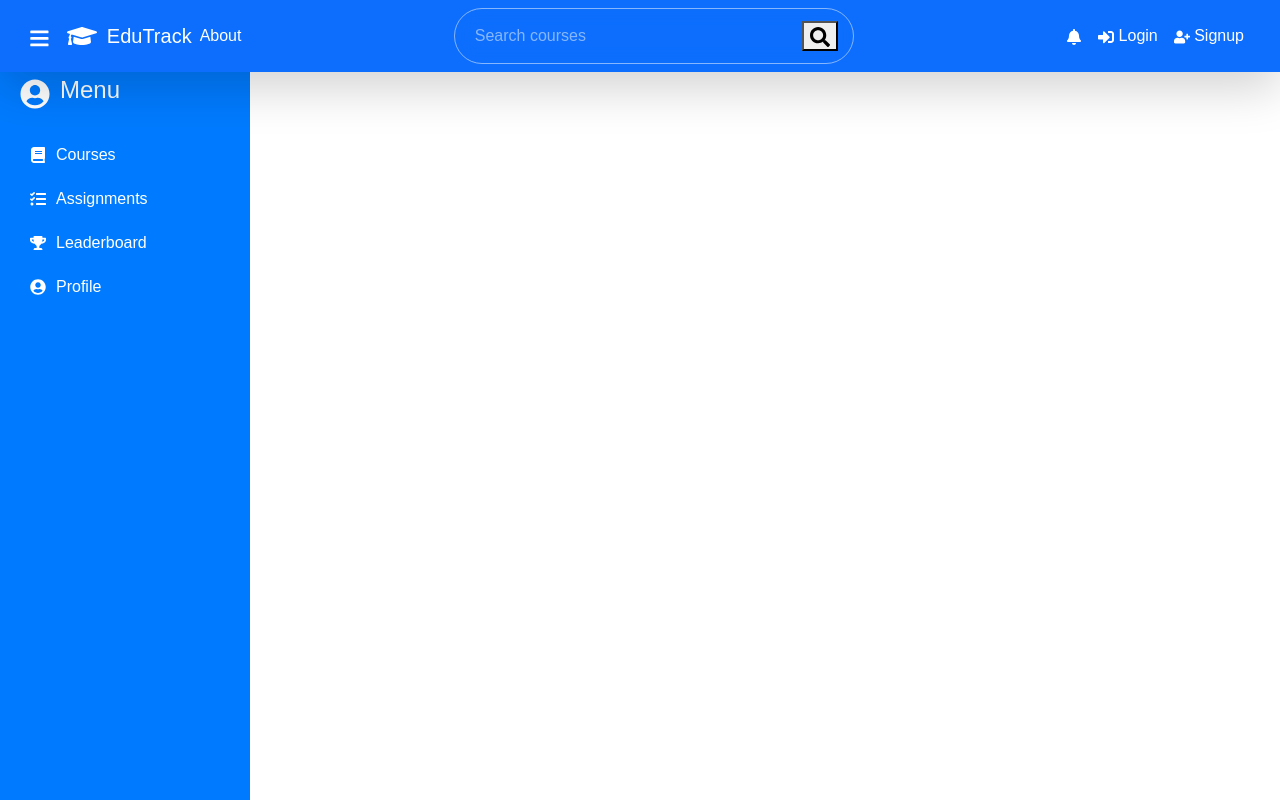
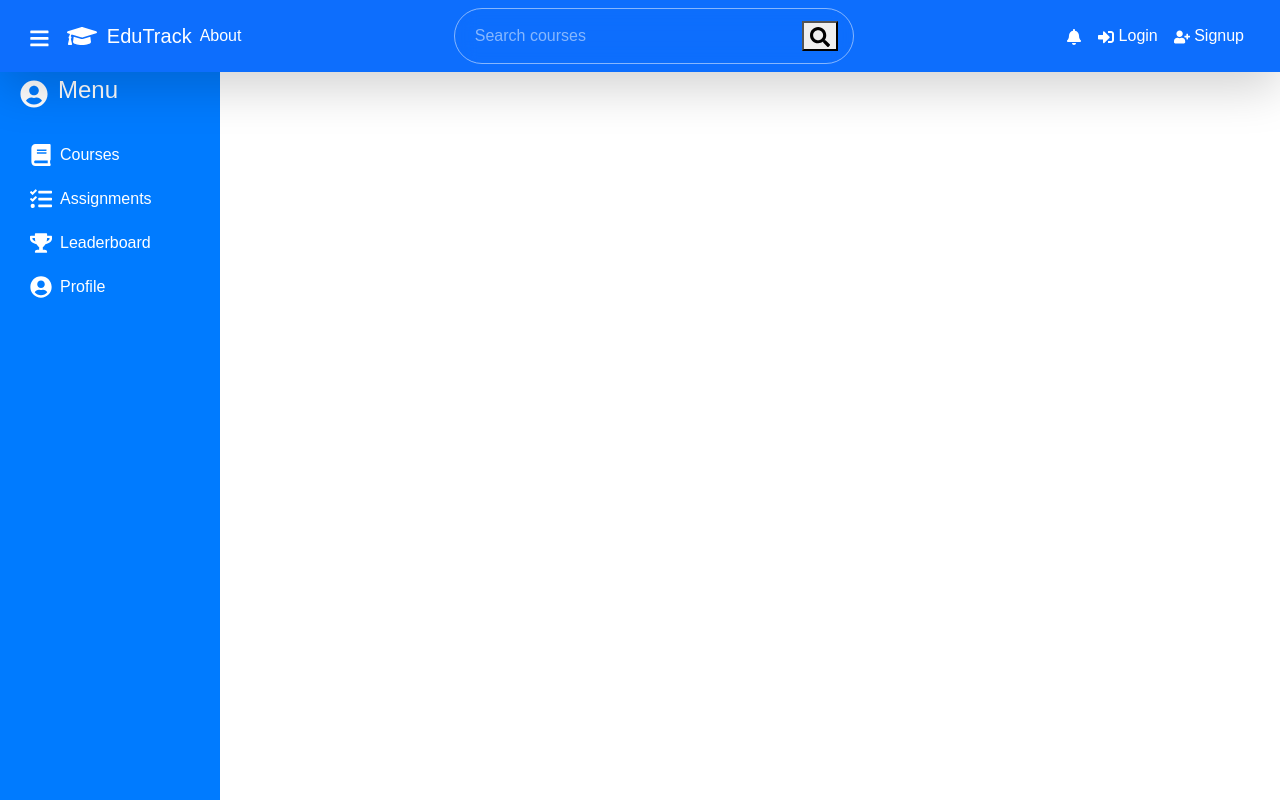
Before and after one commit to Sriramchannamsetty/EduTrack, a React (Vite) app in the folder frontend/: page / in a window 1280 px wide. Built offline with nearby package versions, Linux system fonts and the light colour scheme; no server answers.

Commit message:
sidebar fixed

```diff
--- a/frontend/src/components/Sidebar.jsx
+++ b/frontend/src/components/Sidebar.jsx
@@ -8,30 +8,34 @@
   return (
     <motion.div
       className={`sidebar ${isOpen ? "sidebar-open" : "sidebar-closed"}`}
-      initial={{ width: isOpen ? "250px" : "60px" }}
-      animate={{ width: isOpen ? "250px" : "60px" }}
+      initial={{ width: isOpen ? "220px" : "75px" }}
+      animate={{ width: isOpen ? "220px" : "75px" }}
       transition={{ duration: 0.3 }}
     >
       <div className="sidebar-header">
         {isOpen && (
           <div className="d-flex align-items-center">
-            <FaUserCircle size={30} style={{ marginRight: "10px" }} />
+            <FaUserCircle size={28} style={{ marginRight: "10px" }} />
             <h4>Menu</h4>
           </div>
         )}
       </div>
       <nav className="nav flex-column">
-        <Link to="/courses" className="nav-link">
-          <FaBook /> {isOpen && "Courses"}
+        <Link to="/courses" className="nav-link d-flex align-items-center">
+          <FaBook size={22} className="me-2" />
+          {isOpen && "Courses"}
         </Link>
-        <Link to="/assignment-list" className="nav-link">
-          <FaTasks /> {isOpen && "Assignments"}
+        <Link to="/assignment-list" className="nav-link d-flex align-items-center">
+          <FaTasks size={22} className="me-2" />
+          {isOpen && "Assignments"}
         </Link>
-        <Link to="/leaderboard" className="nav-link">
-          <FaTrophy /> {isOpen && "Leaderboard"}
+        <Link to="/leaderboard" className="nav-link d-flex align-items-center">
+          <FaTrophy size={22} className="me-2" />
+          {isOpen && "Leaderboard"}
         </Link>
-        <Link to="/profile" className="nav-link">
-          <FaUserCircle /> {isOpen && "Profile"}
+        <Link to="/profile" className="nav-link d-flex align-items-center">
+          <FaUserCircle size={22} className="me-2" />
+          {isOpen && "Profile"}
         </Link>
       </nav>
     </motion.div>
```
